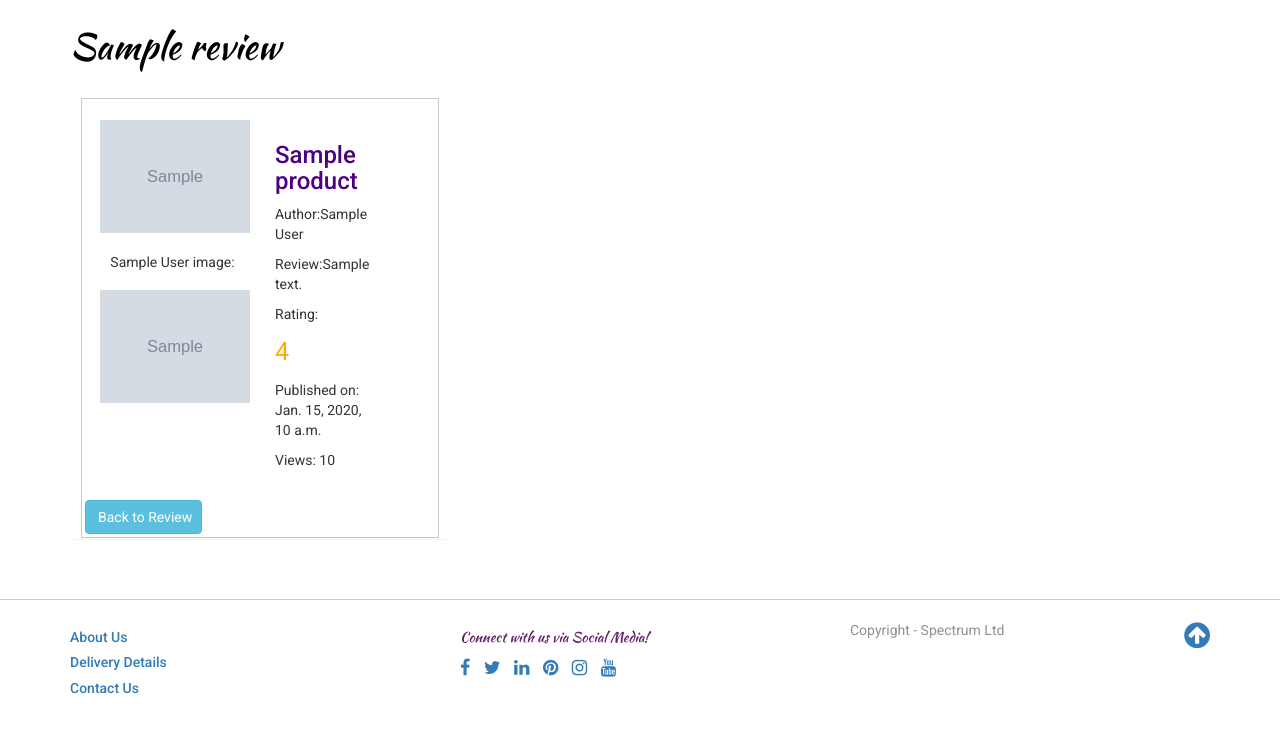
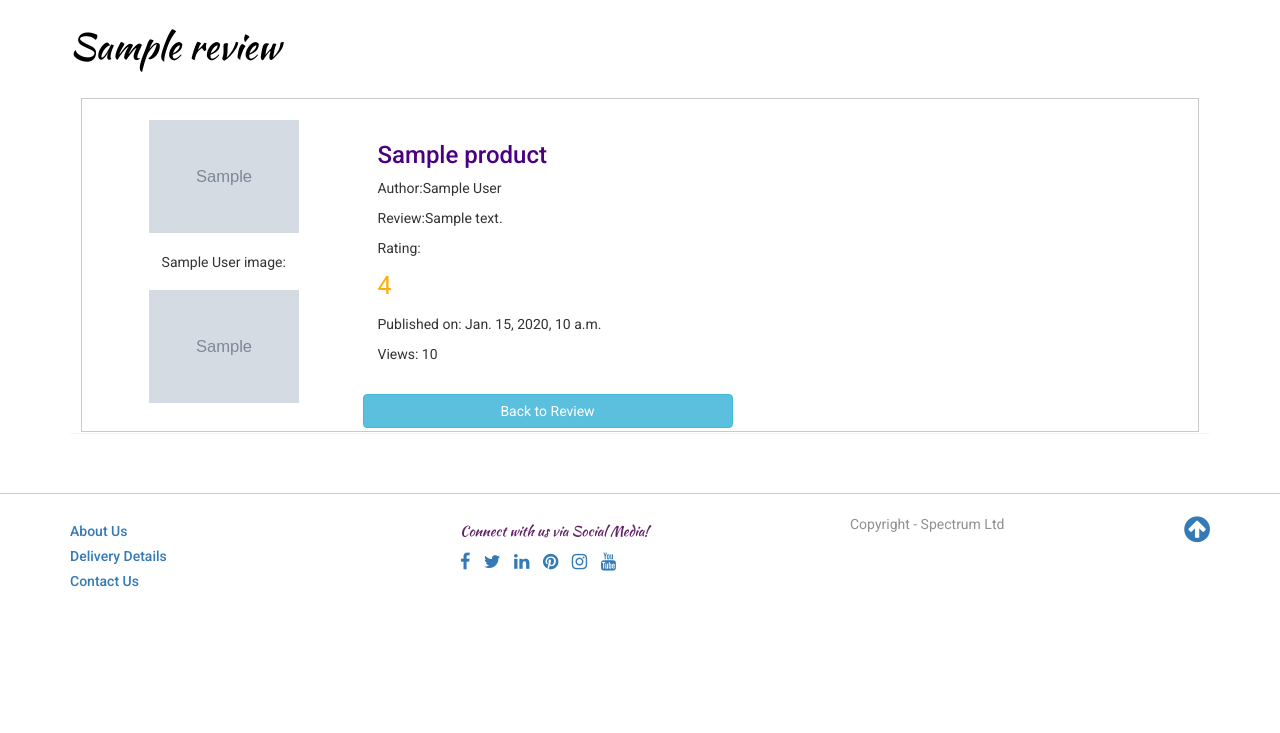
Before and after one commit to Andreaytm/spectrum, a Django app: template review/templates/reviewdetail.html in a window 1280 px wide. Shown: the part 53-786 px from the top of the page. Run offline with Django 3.2, Linux system fonts and the light colour scheme; the template is opened without the code that fills it: most values are stand-ins (such as "Sample title", 1, 10 or a date in 2020); grey boxes marked "Sample" are stand-in pictures; some libraries are stand-ins or nearby versions.

Commit message:
Add message for deletion of review and fix styling and truncated text

```diff
--- a/review/templates/reviewdetail.html
+++ b/review/templates/reviewdetail.html
@@ -3,9 +3,9 @@
 {% block content %}
 <h1>{{ review.title }}</h1>
 <div class= "container-fluid row row-flex">
-    <div class="col-xs-10 col-xs-offset-1 col-sm-offset-0 col-sm-6 col-md-4 display panel panel-default">
+    <div class="col-xs-12 display panel panel-default">
         <div class="review-panel">
-            <div class="col-md-6 col-sm-6 text-center">
+            <div class="col-xs-12 col-sm-3 col-lg-3 text-center">
                 <div class="review-product" style="background-image: url('{{ MEDIA_URL }}{{ review.product.image }}')"></div>
                 {% if review.image == "" %}
                 {% else %}
@@ -14,9 +14,9 @@
                 {% endif %}
             </div>
             <br>
-            <div class="col-sm-6 col-md-6">
+            <div class="col-xs-12 col-sm-9 col-lg-9">
                 <div class="row">
-                    <div class="col-xs-9">
+                    <div class="col-xs-12">
                         <h3>{{ review.product }}</h3>
                         <p><span class="boldtext">Author:</span>{{ review.author }}</p>
                         <p><span class="boldtext">Review:</span>{{ review.content }}</p>
--- a/review/templates/reviewposts.html
+++ b/review/templates/reviewposts.html
@@ -45,7 +45,7 @@
                         <p><span class="boldtext">Author:</span> {{ review.author }}</p>
                         <p><span class="boldtext">Rating:</span>
                         <p class="rating"> {{ review.rating }}</p>
-                        <p><span class="boldtext">Review:</span> {{ review.content|truncatewords:30 }}</p>
+                        <p>{{ review.content|truncatechars:100 }}</p>
                         <p><a href="{% url 'review_detail' review.id %}" class="btn btn-info">Read more</a></p>
                         <p><span class="boldtext">Published on:</span> {{ review.published_date }}</p>
                         <p><span class="boldtext">Views:</span> {{ review.views }}</p>
--- a/review/views.py
+++ b/review/views.py
@@ -4,6 +4,7 @@ from .models import Review
 from .forms import ReviewForm
 from django.http import HttpResponseRedirect
 from products.models import Product
+from django.contrib import messages
 
 def get_review(request):
     """
@@ -49,4 +50,5 @@ def create_or_edit_review(request, pk_review=None):
 def delete_review(request, pk_review):
     review = get_object_or_404(Review, pk=pk_review)
     review.delete()
+    messages.error(request, "Your review has been successfully deleted")
     return HttpResponseRedirect('/')
```
